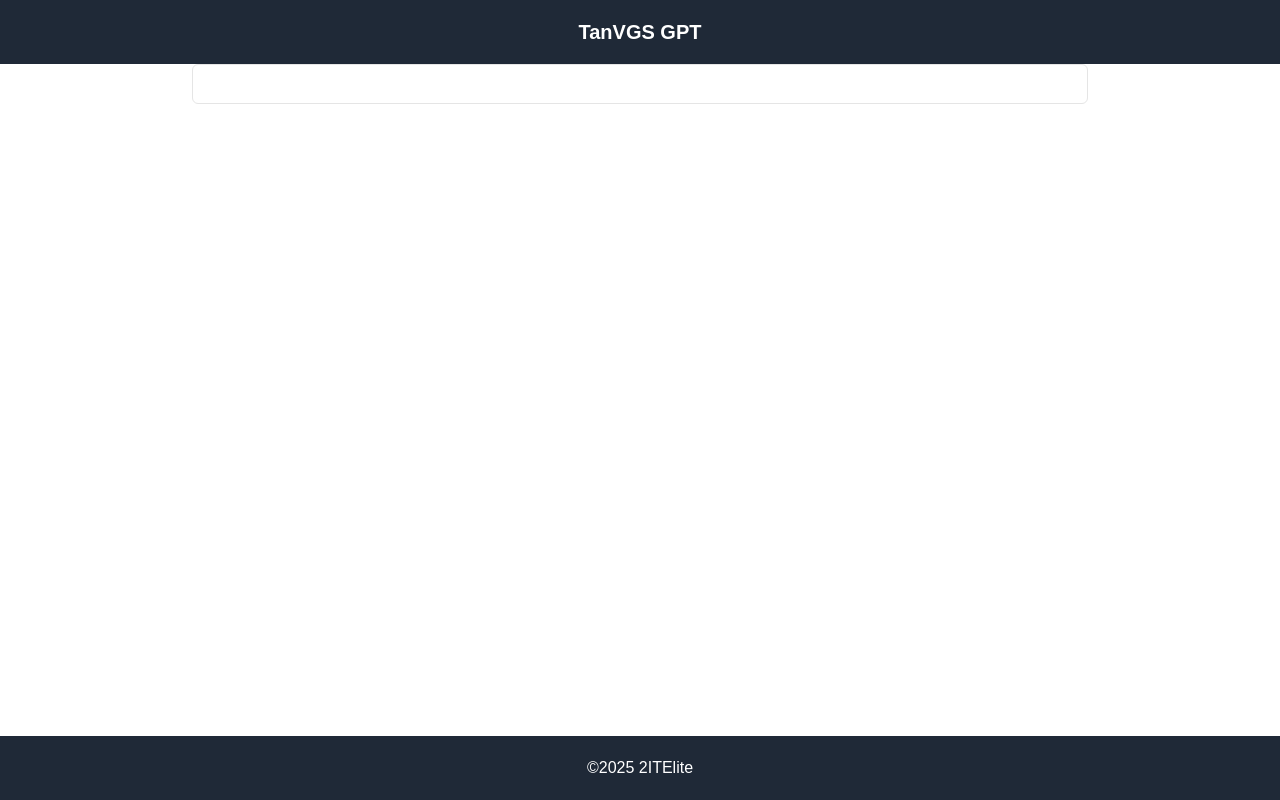
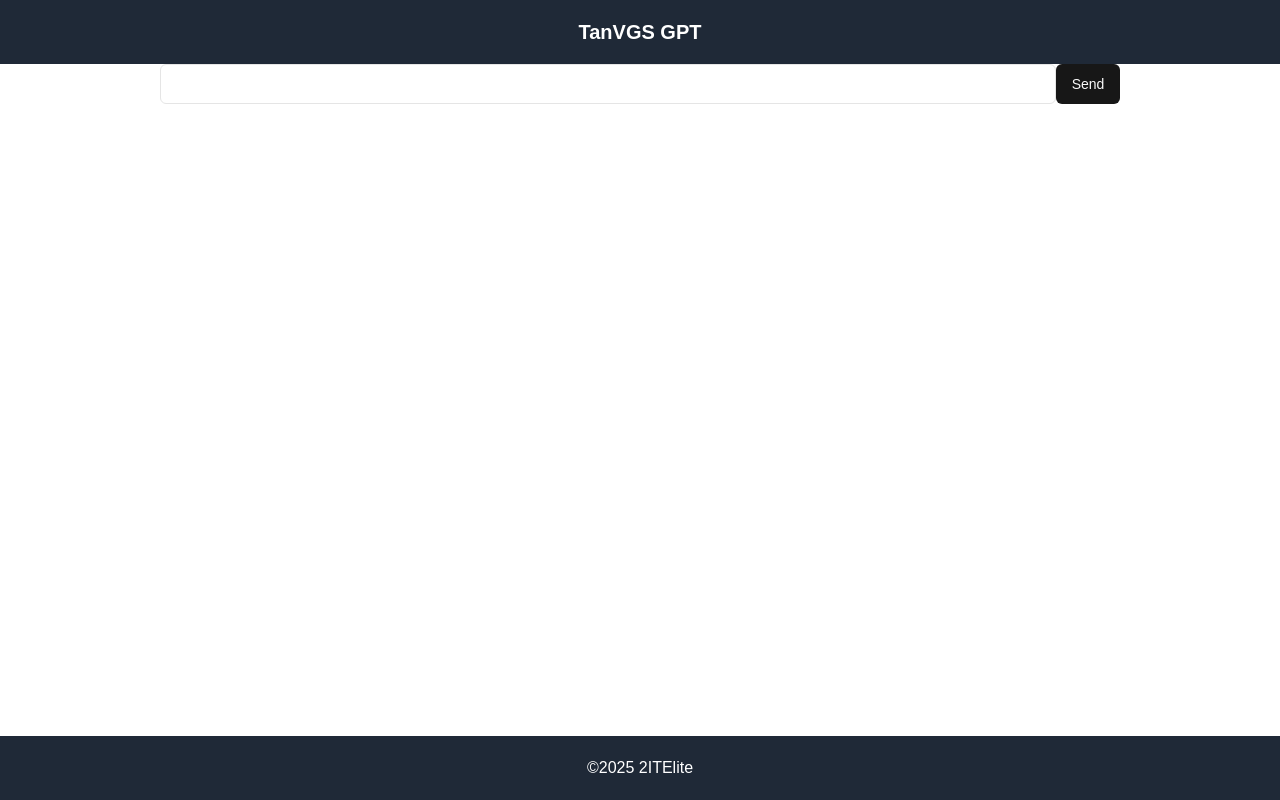
Before and after one commit to HermanErKu/ollama-frontend-nextjs, a Next.js app: page / in a window 1280 px wide. Built offline with nearby package versions, Linux system fonts and the light colour scheme.

Commit message:
imported button from shadcn

```diff
--- a/package.json
+++ b/package.json
@@ -9,6 +9,7 @@
     "lint": "next lint"
   },
   "dependencies": {
+    "@radix-ui/react-slot": "^1.1.1",
     "class-variance-authority": "^0.7.1",
     "clsx": "^2.1.1",
     "lucide-react": "^0.474.0",
--- a/src/app/page.tsx
+++ b/src/app/page.tsx
@@ -4,13 +4,14 @@
 import { Input } from "@/components/ui/input"
 import Header from "@/components/Header";
 import Footer from "@/components/Footer";
+import Chat from "@/components/Chat";
 
 export default function Home() {
   return (
     <div className="w-screen h-screen flex flex-col items-center">
       <Header />
 
-      <Input className="w-[70vw]"/>
+      <Chat />
 
 
       <Footer />
--- a/src/components/Chat.tsx
+++ b/src/components/Chat.tsx
@@ -0,0 +1,18 @@
+import { useState } from "react";
+import { Button } from "./ui/button";
+import { Input } from "./ui/input";
+
+
+const Chat = () => {
+    const [message, setMessage] = useState<string>("");
+
+    return (
+        <div className="flex">
+
+            <Input value={message} onChange={(e) => setMessage(e.target.value)} className="w-[70vw]"/>
+            <Button>Send</Button>
+        </div>
+    )
+}
+
+export default Chat;
--- /dev/null
+++ b/src/components/ui/button.tsx
@@ -0,0 +1,56 @@
+import * as React from "react"
+import { Slot } from "@radix-ui/react-slot"
+import { cva, type VariantProps } from "class-variance-authority"
+
+import { cn } from "@/lib/utils"
+
+const buttonVariants = cva(
+  "inline-flex items-center justify-center gap-2 whitespace-nowrap rounded-md text-sm font-medium ring-offset-background transition-colors focus-visible:outline-none focus-visible:ring-2 focus-visible:ring-ring focus-visible:ring-offset-2 disabled:pointer-events-none disabled:opacity-50 [&_svg]:pointer-events-none [&_svg]:size-4 [&_svg]:shrink-0",
+  {
+    variants: {
+      variant: {
+        default: "bg-primary text-primary-foreground hover:bg-primary/90",
+        destructive:
+          "bg-destructive text-destructive-foreground hover:bg-destructive/90",
+        outline:
+          "border border-input bg-background hover:bg-accent hover:text-accent-foreground",
+        secondary:
+          "bg-secondary text-secondary-foreground hover:bg-secondary/80",
+        ghost: "hover:bg-accent hover:text-accent-foreground",
+        link: "text-primary underline-offset-4 hover:underline",
+      },
+      size: {
+        default: "h-10 px-4 py-2",
+        sm: "h-9 rounded-md px-3",
+        lg: "h-11 rounded-md px-8",
+        icon: "h-10 w-10",
+      },
+    },
+    defaultVariants: {
+      variant: "default",
+      size: "default",
+    },
+  }
+)
+
+export interface ButtonProps
+  extends React.ButtonHTMLAttributes<HTMLButtonElement>,
+    VariantProps<typeof buttonVariants> {
+  asChild?: boolean
+}
+
+const Button = React.forwardRef<HTMLButtonElement, ButtonProps>(
+  ({ className, variant, size, asChild = false, ...props }, ref) => {
+    const Comp = asChild ? Slot : "button"
+    return (
+      <Comp
+        className={cn(buttonVariants({ variant, size, className }))}
+        ref={ref}
+        {...props}
+      />
+    )
+  }
+)
+Button.displayName = "Button"
+
+export { Button, buttonVariants }
```
Also changed, not shown: 1 other file (tests, documents, lock files or other folders).
